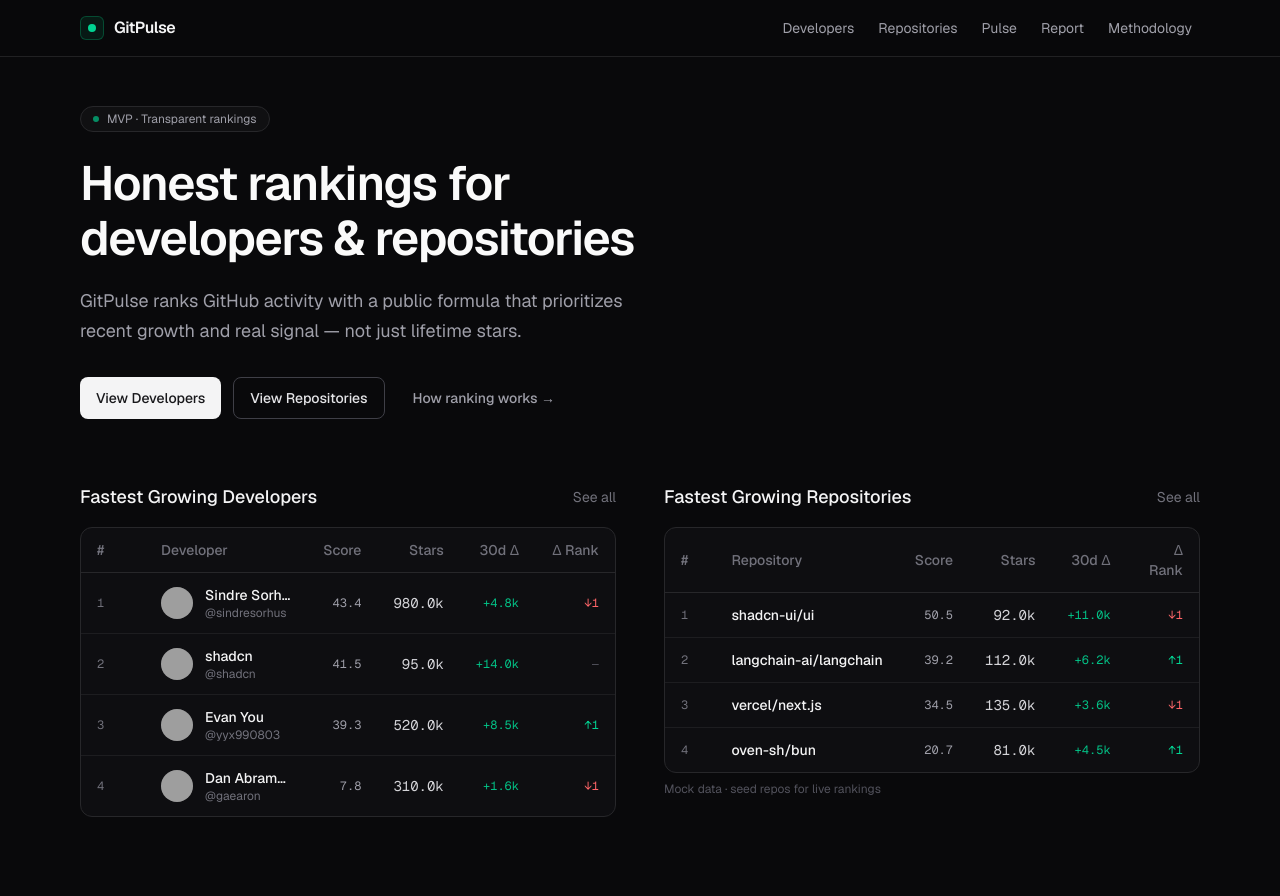
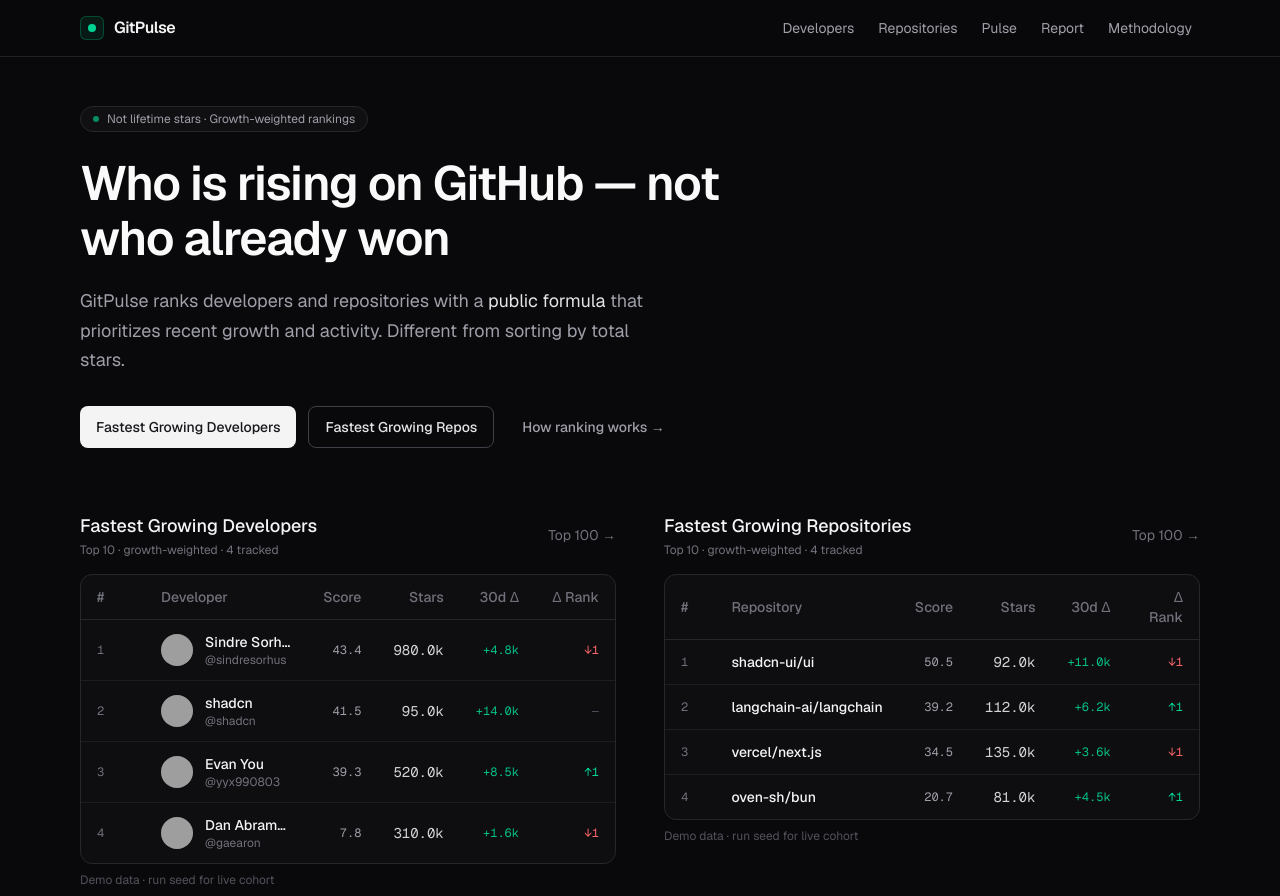
Before and after one commit to ppiiyo/gitpulse, a Next.js app: page / in a window 1280 px wide. Shown: the top 896 px of the page. Built offline with nearby package versions, Linux system fonts and the light colour scheme; grey boxes are pictures that could not be loaded.

Commit message:
feat: top-100 leaderboards, growth-first UI, expanded seed cohort

```diff
--- a/src/app/developers/page.tsx
+++ b/src/app/developers/page.tsx
@@ -14,8 +14,9 @@ export default async function DevelopersPage({
   searchParams: Promise<{ view?: string }>;
 }) {
   const params = await searchParams;
-  const view = params.view === "growth" ? "growth" : "overall";
+  const view = params.view === "overall" ? "overall" : "growth";
   const { entries, source, snapshotDate } = await getDeveloperRankings(view);
+  const shown = entries.slice(0, 100);
 
   return (
     <div className="mx-auto max-w-6xl px-4 py-10">
@@ -24,14 +25,25 @@ export default async function DevelopersPage({
           Developer Rankings
         </h1>
         <p className="mt-2 text-zinc-400 text-sm max-w-xl">
-          Ranked with a public formula that balances influence, recent growth,
-          activity, and impact.
+          {view === "growth"
+            ? "Sorted by growth-weighted score — recent momentum matters more than lifetime stars."
+            : "Overall score balances influence, growth, activity, and impact."}
         </p>
       </div>
 
-      <div className="flex gap-2 mb-6">
+      <div className="flex flex-wrap items-center gap-2 mb-6">
         <Link
-          href="/developers"
+          href="/developers?view=growth"
+          className={`px-3 py-1.5 rounded-md text-sm transition-colors ${
+            view === "growth"
+              ? "bg-emerald-500/15 text-emerald-300 border border-emerald-500/30"
+              : "text-zinc-400 hover:text-zinc-200"
+          }`}
+        >
+          Fastest Growing
+        </Link>
+        <Link
+          href="/developers?view=overall"
           className={`px-3 py-1.5 rounded-md text-sm transition-colors ${
             view === "overall"
               ? "bg-zinc-100 text-zinc-900"
@@ -40,30 +52,20 @@ export default async function DevelopersPage({
         >
           Overall
         </Link>
-        <Link
-          href="/developers?view=growth"
-          className={`px-3 py-1.5 rounded-md text-sm transition-colors ${
-            view === "growth"
-              ? "bg-zinc-100 text-zinc-900"
-              : "text-zinc-400 hover:text-zinc-200"
-          }`}
-        >
-          Growth
-        </Link>
+        <span className="text-xs text-zinc-600 ml-auto">
+          Showing {shown.length} of {entries.length}
+        </span>
       </div>
 
-      <RankingTable entries={entries} type="developer" />
+      <RankingTable entries={shown} type="developer" />
 
       <p className="mt-6 text-xs text-zinc-600">
         Methodology v0.1-mvp · Source: {source}
-        {snapshotDate ? ` · Snapshot ${snapshotDate}` : " · using mock data"}
-        {source === "mock" && (
-          <>
-            {" "}
-            · Run <code className="text-zinc-500">npm run seed:developers</code>{" "}
-            for live data
-          </>
-        )}
+        {snapshotDate ? ` · Snapshot ${snapshotDate}` : " · demo data"}
+        {" · "}
+        <Link href="/methodology" className="text-zinc-500 hover:text-zinc-300">
+          Why this isn’t GitHub stars →
+        </Link>
       </p>
     </div>
   );
--- a/src/app/page.tsx
+++ b/src/app/page.tsx
@@ -5,40 +5,43 @@ import { getDeveloperRankings, getRepositoryRankings } from "@/lib/rankings";
 export const dynamic = "force-dynamic";
 
 export default async function HomePage() {
-  const { entries: devEntries } = await getDeveloperRankings("growth");
-  const topDevelopers = devEntries.slice(0, 5);
-  const { entries: repoEntries, source } = await getRepositoryRankings("growth");
-  const topRepos = repoEntries.slice(0, 5);
+  const { entries: devEntries, source: devSource } =
+    await getDeveloperRankings("growth");
+  const topDevelopers = devEntries.slice(0, 10);
+  const { entries: repoEntries, source: repoSource } =
+    await getRepositoryRankings("growth");
+  const topRepos = repoEntries.slice(0, 10);
 
   return (
     <div className="mx-auto max-w-6xl px-4 py-12">
       <section className="mb-16">
         <div className="inline-flex items-center gap-2 rounded-full border border-zinc-800 bg-zinc-900/50 px-3 py-1 text-xs text-zinc-400 mb-6">
           <span className="w-1.5 h-1.5 rounded-full bg-emerald-400 animate-pulse" />
-          MVP · Transparent rankings
+          Not lifetime stars · Growth-weighted rankings
         </div>
 
         <h1 className="text-4xl sm:text-5xl font-semibold tracking-tight text-zinc-50 max-w-2xl leading-[1.15]">
-          Honest rankings for developers & repositories
+          Who is rising on GitHub — not who already won
         </h1>
 
         <p className="mt-5 text-lg text-zinc-400 max-w-xl leading-relaxed">
-          GitPulse ranks GitHub activity with a public formula that prioritizes
-          recent growth and real signal — not just lifetime stars.
+          GitPulse ranks developers and repositories with a{" "}
+          <span className="text-zinc-200">public formula</span> that prioritizes
+          recent growth and activity. Different from sorting by total stars.
         </p>
 
         <div className="mt-8 flex flex-wrap gap-3">
           <Link
-            href="/developers"
+            href="/developers?view=growth"
             className="inline-flex items-center justify-center rounded-lg bg-zinc-100 text-zinc-900 px-4 py-2.5 text-sm font-medium hover:bg-white transition-colors"
           >
-            View Developers
+            Fastest Growing Developers
           </Link>
           <Link
-            href="/repositories"
+            href="/repositories?view=growth"
             className="inline-flex items-center justify-center rounded-lg border border-zinc-700 text-zinc-200 px-4 py-2.5 text-sm font-medium hover:bg-zinc-900 transition-colors"
           >
-            View Repositories
+            Fastest Growing Repos
           </Link>
           <Link
             href="/methodology"
@@ -52,35 +55,50 @@ export default async function HomePage() {
       <div className="grid gap-12 lg:grid-cols-2">
         <section>
           <div className="flex items-center justify-between mb-4">
+            <div>
               <h2 className="text-lg font-medium text-zinc-100">
                 Fastest Growing Developers
               </h2>
+              <p className="text-xs text-zinc-500 mt-0.5">
+                Top 10 · growth-weighted · {devEntries.length} tracked
+              </p>
+            </div>
             <Link
               href="/developers?view=growth"
               className="text-sm text-zinc-500 hover:text-zinc-300 transition-colors"
             >
-              See all
+              Top 100 →
             </Link>
           </div>
           <RankingTable entries={topDevelopers} type="developer" />
+          {devSource === "mock" && (
+            <p className="mt-2 text-xs text-zinc-600">
+              Demo data · run seed for live cohort
+            </p>
+          )}
         </section>
 
         <section>
           <div className="flex items-center justify-between mb-4">
+            <div>
               <h2 className="text-lg font-medium text-zinc-100">
                 Fastest Growing Repositories
               </h2>
+              <p className="text-xs text-zinc-500 mt-0.5">
+                Top 10 · growth-weighted · {repoEntries.length} tracked
+              </p>
+            </div>
             <Link
               href="/repositories?view=growth"
               className="text-sm text-zinc-500 hover:text-zinc-300 transition-colors"
             >
-              See all
+              Top 100 →
             </Link>
           </div>
           <RankingTable entries={topRepos} type="repository" />
-          {source === "mock" && (
+          {repoSource === "mock" && (
             <p className="mt-2 text-xs text-zinc-600">
-              Mock data · seed repos for live rankings
+              Demo data · run seed for live cohort
             </p>
           )}
         </section>
@@ -89,16 +107,16 @@ export default async function HomePage() {
       <section className="mt-20 grid gap-6 sm:grid-cols-3">
         {[
           {
-            title: "Transparent",
-            body: "Every weight and signal is documented. No black-box scores.",
+            title: "Growth over vanity",
+            body: "40% of repo score is recent star growth — legends don’t lock the board forever.",
           },
           {
-            title: "Growth-focused",
-            body: "Recent momentum matters. Historical giants don’t lock the board forever.",
+            title: "Public formula",
+            body: "Every weight is documented. No black-box “trending”. Argue with the math, not the magic.",
           },
           {
-            title: "Shareable",
-            body: "Clean ranking cards designed to be posted and discussed.",
+            title: "Built to share",
+            body: "Ranking cards and Weekly Pulse so people post momentum, not just total stars.",
           },
         ].map((item) => (
           <div
--- a/src/app/repositories/page.tsx
+++ b/src/app/repositories/page.tsx
@@ -14,8 +14,9 @@ export default async function RepositoriesPage({
   searchParams: Promise<{ view?: string }>;
 }) {
   const params = await searchParams;
-  const view = params.view === "growth" ? "growth" : "overall";
+  const view = params.view === "overall" ? "overall" : "growth";
   const { entries, source, snapshotDate } = await getRepositoryRankings(view);
+  const shown = entries.slice(0, 100);
 
   return (
     <div className="mx-auto max-w-6xl px-4 py-10">
@@ -24,14 +25,25 @@ export default async function RepositoriesPage({
           Repository Rankings
         </h1>
         <p className="mt-2 text-zinc-400 text-sm max-w-xl">
-          Ranked by stars, recent growth, activity, and basic quality signals.
-          Growth view prioritizes momentum.
+          {view === "growth"
+            ? "40% of the score is recent star growth. New and rising projects can outrank old giants."
+            : "Overall score mixes stars, growth, activity, and basic quality signals."}
         </p>
       </div>
 
-      <div className="flex gap-2 mb-6">
+      <div className="flex flex-wrap items-center gap-2 mb-6">
         <Link
-          href="/repositories"
+          href="/repositories?view=growth"
+          className={`px-3 py-1.5 rounded-md text-sm transition-colors ${
+            view === "growth"
+              ? "bg-emerald-500/15 text-emerald-300 border border-emerald-500/30"
+              : "text-zinc-400 hover:text-zinc-200"
+          }`}
+        >
+          Fastest Growing
+        </Link>
+        <Link
+          href="/repositories?view=overall"
           className={`px-3 py-1.5 rounded-md text-sm transition-colors ${
             view === "overall"
               ? "bg-zinc-100 text-zinc-900"
@@ -40,29 +52,20 @@ export default async function RepositoriesPage({
         >
           Overall
         </Link>
-        <Link
-          href="/repositories?view=growth"
-          className={`px-3 py-1.5 rounded-md text-sm transition-colors ${
-            view === "growth"
-              ? "bg-zinc-100 text-zinc-900"
-              : "text-zinc-400 hover:text-zinc-200"
-          }`}
-        >
-          Fastest Growing
-        </Link>
+        <span className="text-xs text-zinc-600 ml-auto">
+          Showing {shown.length} of {entries.length}
+        </span>
       </div>
 
-      <RankingTable entries={entries} type="repository" />
+      <RankingTable entries={shown} type="repository" />
 
       <p className="mt-6 text-xs text-zinc-600">
         Methodology v0.1-mvp · Source: {source}
-        {snapshotDate ? ` · Snapshot ${snapshotDate}` : " · using mock data"}
-        {source === "mock" && (
-          <>
-            {" "}· Run <code className="text-zinc-500">npm run seed:repos</code> for
-            live data
-          </>
-        )}
+        {snapshotDate ? ` · Snapshot ${snapshotDate}` : " · demo data"}
+        {" · "}
+        <Link href="/methodology" className="text-zinc-500 hover:text-zinc-300">
+          Why this isn’t GitHub stars →
+        </Link>
       </p>
     </div>
   );
```
Lines whose indentation alone changed are shown as unchanged.
